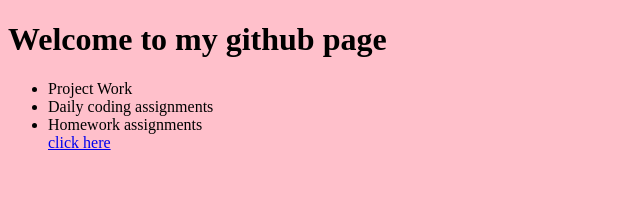
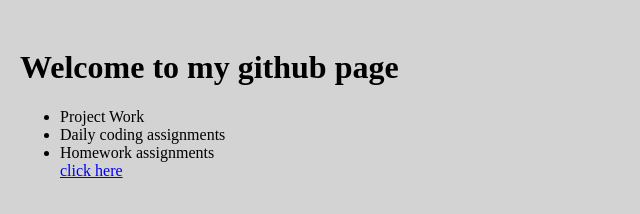
Before and after one commit to smarieimperial/smarieimperial.github.io, a plain HTML site: page index.html in a window 1280 px wide. Shown: the whole page, without its empty margins (0-640 px from the left). Drawn offline with Linux system fonts and the light colour scheme.

Commit message:
added padding and margin left px

```diff
--- a/style.css
+++ b/style.css
@@ -1,3 +1,5 @@
 body {
-    background-color: pink;
+    background-color: lightgrey;
+    padding-top: 20px;
+    margin-left: 20px;
 }
```
